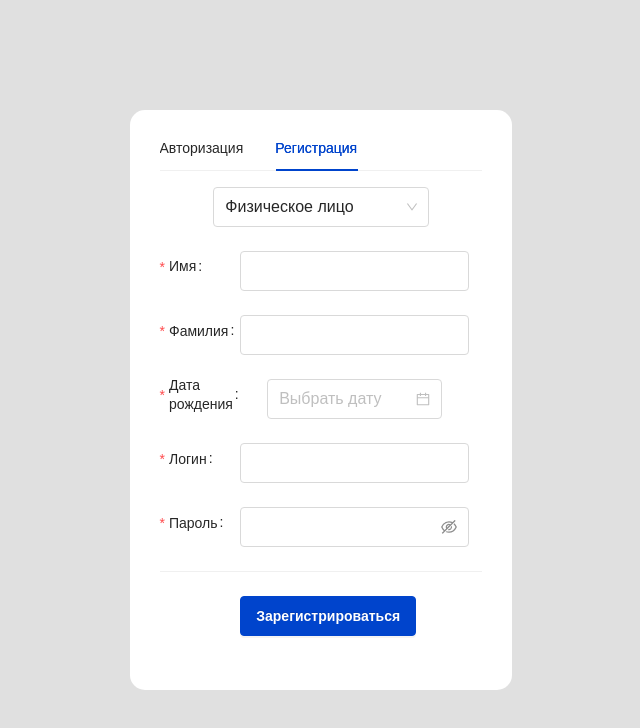
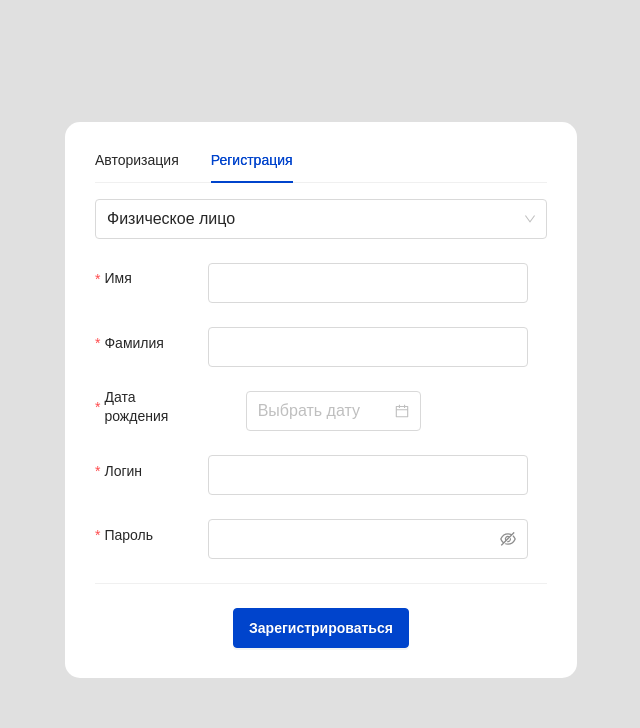
Before and after one commit to RTUITLab/MoscowCityHack-Front, a Next.js app: page /login in a window 1280 px wide. Shown: the top 728 px of the page, without its empty margins (319-959 px from the left). Built offline with nearby package versions, Linux system fonts and the light colour scheme; a web font is replaced by a local one.

Commit message:
working on auth

```diff
--- a/pages/account/events/index.js
+++ b/pages/account/events/index.js
@@ -17,7 +17,7 @@ import { ArrowRightOutlined } from '@ant-design/icons';
 import { district, tags } from '../../../utils/data';
 import Link from 'next/link';
 import Map from '../../../components/map';
-import { test as AAA } from '../../../services';
+import { getData } from '../../../services';
 
 const { Option } = Select;
 
@@ -34,7 +34,6 @@ export default function Events() {
    setState({ name: router.query.search });
    document.getElementById('name-input').focus();
   }
-  AAA();
  }, []);
 
  const test = [
--- a/pages/login.js
+++ b/pages/login.js
@@ -16,7 +16,6 @@ export default function LoginPage() {
  const router = useRouter();
 
  function onFinish(form, type) {
-  console.log(form, type);
   if (type == 'login') {
    setLoading(true);
 
@@ -34,9 +33,13 @@ export default function LoginPage() {
    <div className={styles.card}>
     <Tabs disabled={loading} defaultActiveKey="2">
      <TabPane tab="Авторизация" key="1">
+      {
+       //Login form
+      }
       <Form
+       colon={false}
        disabled={loading}
-       name="basic"
+       name="loginForm"
        labelCol={{
         span: 6,
        }}
@@ -79,45 +82,30 @@ export default function LoginPage() {
 
        <Divider />
 
-       <Form.Item
-        wrapperCol={{
-         offset: 9,
-         span: 15,
-        }}>
-        <Button type="primary" size="large" htmlType="submit">
+       <Form.Item noStyle={true}>
+        <Button
+         style={{
+          display: 'block',
+          margin: '0 auto',
+         }}
+         type="primary"
+         size="large"
+         htmlType="submit">
          Войти
         </Button>
        </Form.Item>
       </Form>
-      {/*
-      <div className={styles.page}>
-       <Input disabled={loading} placeholder={'Логин'} size={'large'}></Input>
-       <Input.Password
-        placeholder={'Пароль'}
-        size={'large'}
-        disabled={loading}
-        iconRender={(visible) =>
-         visible ? <EyeTwoTone /> : <EyeInvisibleOutlined />
-        }
-       />
-       <Divider />
-       <Button
-        loading={loading}
-        onClick={() => {
-         handleClick('login');
-        }}
-        type={'primary'}>
-        Войти
-       </Button>
-      </div>
-	*/}
      </TabPane>
      <TabPane tab="Регистрация" key="2">
+      {
+       //Register form
+      }
       <Form
+       colon={false}
        labelWrap
        labelAlign="left"
        disabled={loading}
-       name="basic"
+       name="registerForm"
        labelCol={{
         span: 6,
        }}
@@ -125,19 +113,18 @@ export default function LoginPage() {
         span: 17,
        }}
        initialValues={{
-        remember: true,
+        accountType: 'person',
        }}
        onFinish={(form) => onFinish(form, 'register')}
        autoComplete="on">
        <Form.Item
-        name="accountTypeVal"
+        name="accountType"
         wrapperCol={{
-         offset: 4,
-         span: 16,
+         offset: 0,
+         span: 24,
         }}>
         <Select
          size={'large'}
-         defaultValue="person"
          onChange={(e) => {
           setAccountType(e);
          }}>
@@ -157,7 +144,7 @@ export default function LoginPage() {
           ]}
           label="Имя"
           name="name">
-          <Input disabled={loading} size={'large'}></Input>
+          <Input size={'large'}></Input>
          </Form.Item>
          <Form.Item
           rules={[
@@ -167,7 +154,7 @@ export default function LoginPage() {
            },
           ]}
           label="Фамилия"
-          name="family">
+          name="surname">
           <Input size={'large'}></Input>
          </Form.Item>
          <Form.Item
@@ -237,69 +224,20 @@ export default function LoginPage() {
 
        <Divider />
 
-       <Form.Item
-        wrapperCol={{
-         offset: 6,
-         span: 18,
-        }}>
+       <Form.Item noStyle={true}>
         <Button
          loading={loading}
          htmlType="submit"
          type={'primary'}
-         size="large">
+         size="large"
+         style={{
+          display: 'block',
+          margin: '0 auto',
+         }}>
          Зарегистрироваться
         </Button>
        </Form.Item>
       </Form>
-      {/*
-      <div className={styles.page}>
-       <Select
-        disabled={loading}
-        size={'large'}
-        defaultValue="person"
-        onChange={(e) => {
-         setAccountType(e);
-        }}>
-        <Option value="person">Физическое лицо</Option>
-        <Option value="company">Юридическое лицо</Option>
-       </Select>
-       {accountType === 'person' ? (
-        <>
-         <Input disabled={loading} placeholder={'Имя'} size={'large'}></Input>
-         <Input
-          disabled={loading}
-          placeholder={'Фамилия'}
-          size={'large'}></Input>
-         <Input
-          disabled={loading}
-          type={'date'}
-          placeholder={'Дата рождения'}
-          size={'large'}></Input>
-        </>
-       ) : (
-        <>
-         <Input placeholder={'Название компании'} size={'large'}></Input>
-        </>
-       )}
-       <Input disabled={loading} placeholder={'Логин'} size={'large'}></Input>
-
-       <Input.Password
-        placeholder={'Пароль'}
-        size={'large'}
-        disabled={loading}
-        iconRender={(visible) =>
-         visible ? <EyeTwoTone /> : <EyeInvisibleOutlined />
-        }
-       />
-       <Divider />
-       <Button
-        loading={loading}
-        onClick={() => handleClick('reg')}
-        type={'primary'}>
-        Зарегистрироваться
-       </Button>
-      </div>
-	  */}
      </TabPane>
     </Tabs>
    </div>
--- a/services/index.js
+++ b/services/index.js
@@ -1,6 +1,8 @@
-export function getData() {
- var query = `query GetRates {
-   getUser(id: 23) {
+export function getData(queryProps, data) {
+ let query;
+ if (queryProps === 'getUser')
+  query = `query GetRates {
+   getUser(id: ${data.id}) {
     id
    }
   }`;
@@ -22,13 +24,14 @@ export function getData() {
 export function sendData(mutationProps, data) {
  let mutation;
  if (mutationProps === 'register') {
-  mutation = `mutation {
+  if (data.accounType === 'company')
+   mutation = `mutation {
     createCompany(company:
       {
-      name: "companyLOH",
+      name: ${data.name},
       user: {
-        login: "comp",
-        password: "comp",
+        login: ${data.login},
+        password: ${data.password},
         role: {
           name: "ROLE_COMPANY"
         }
@@ -38,15 +41,15 @@ export function sendData(mutationProps, data) {
     }
   }
   `;
-  /*
-  mutation{
+  else if (data.accounType === 'person')
+   mutation = `mutation{
     createVolunteer(volunteer: {
-      name: "mod1",
-      surname: "mod1",
-      birthDate: "2022-01-01",
+      name: ${data.name},
+      surname: ${data.surname},
+      birthDate: ${data.birthdate.format('YYYY-MM-DD')},
       user: {
-        login: "vol1",
-        password: "vol1",
+        login: ${data.login},
+        password: ${data.password},
         role: {
           name: "ROLE_VOLUNTEER"
         }
@@ -54,7 +57,8 @@ export function sendData(mutationProps, data) {
     }) {
       id,
       name
-    } */
+    }
+   } `;
  }
  fetch(process.env.NEXT_PUBLIC_API_HOST, {
   method: 'POST',
@@ -64,7 +68,6 @@ export function sendData(mutationProps, data) {
   },
   body: JSON.stringify({
    mutation,
-   variables: {},
   }),
  })
   .then((r) => r.json())
--- a/styles/LoginPage.module.scss
+++ b/styles/LoginPage.module.scss
@@ -1,4 +1,4 @@
-.container{
+.container {
  display: flex;
  justify-content: center;
  align-items: center;
@@ -7,13 +7,14 @@
  width: 100%;
  height: 100vh;
 
-	.card{
+ .card {
+  width: 40%;
   background-color: white;
   padding: 15px 30px;
   padding-bottom: 30px;
   border-radius: 15px;
 
-		.page{
+  .page {
    display: grid;
    gap: 10px;
    min-width: 350px;
```
Lines whose indentation alone changed are shown as unchanged.
